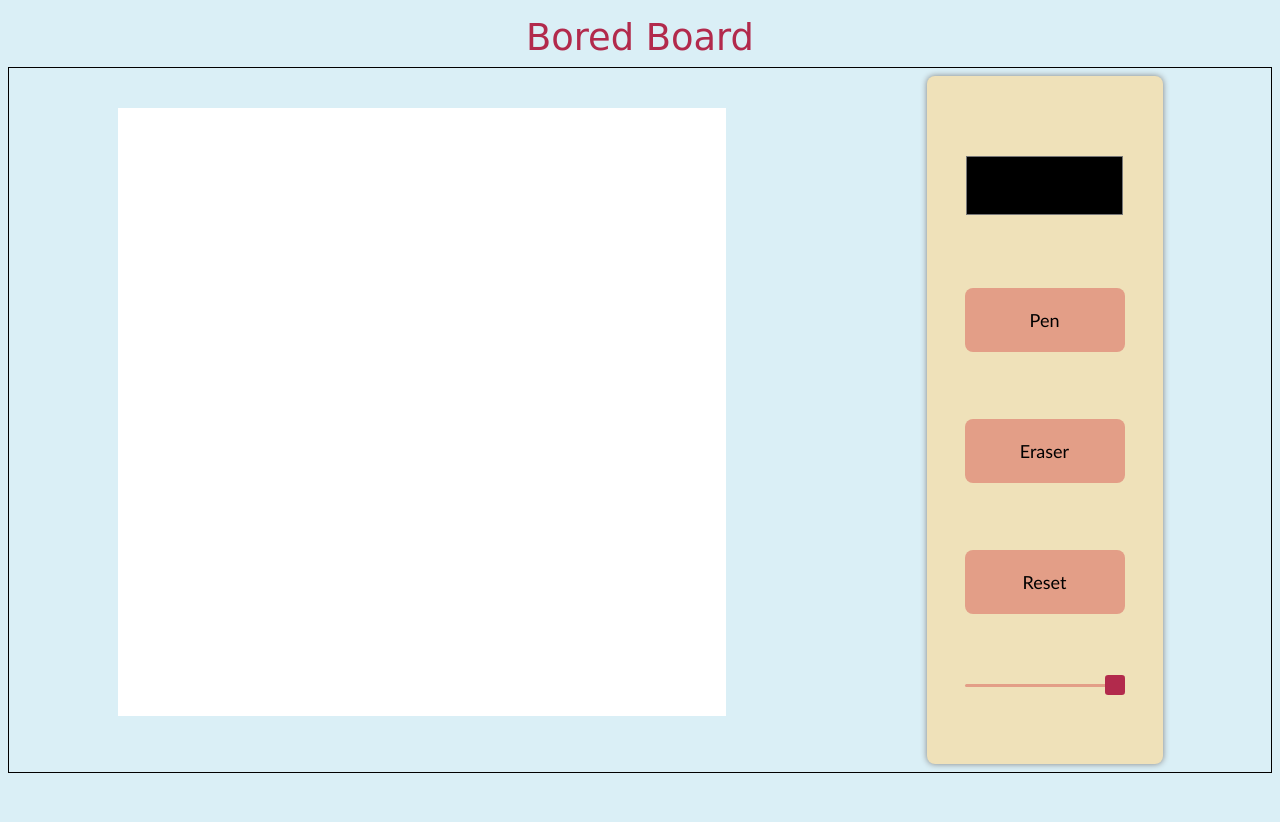
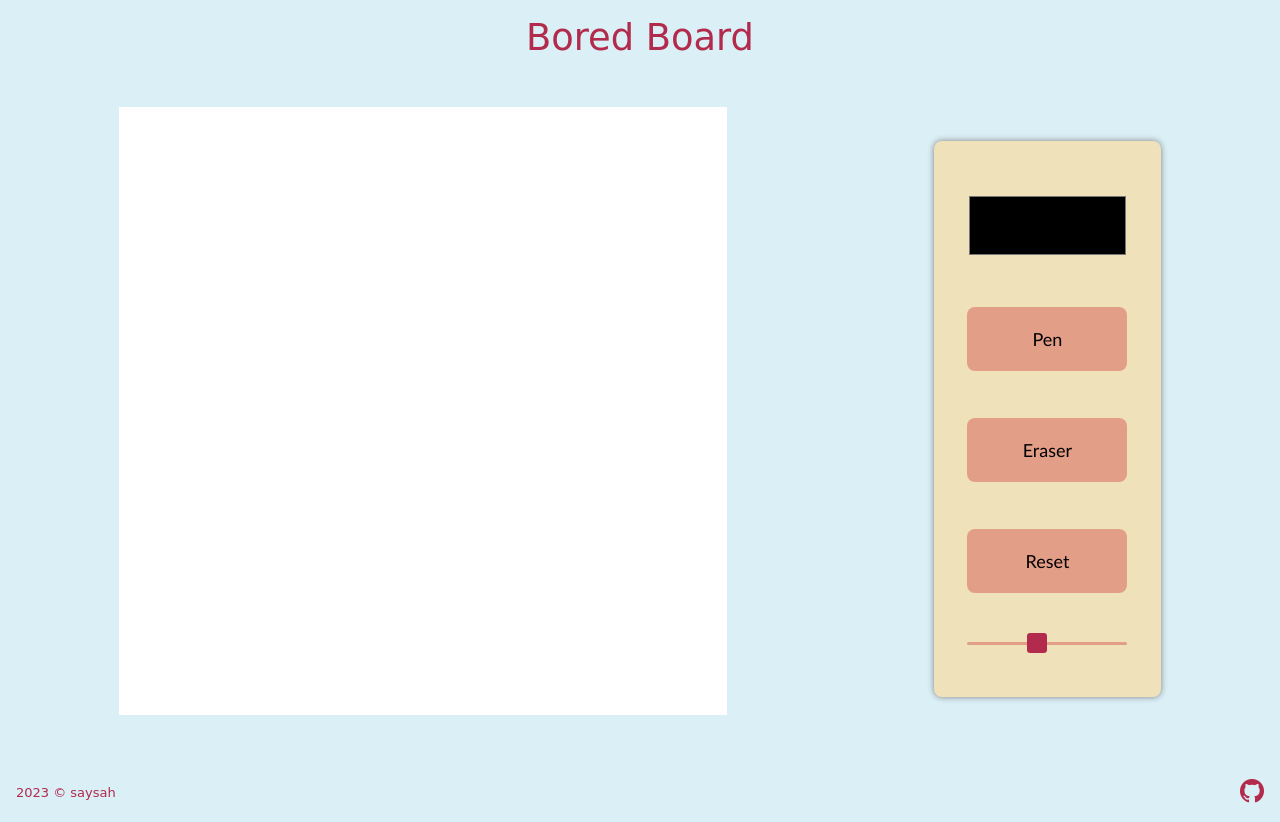
Before and after one commit to SayfSahaf/boredBoard, a plain HTML site: page index.html in a window 1280 px wide. Before the commit the page ends 800 px from the top, so only its background shows below. Drawn offline with nearby package versions, Linux system fonts and the light colour scheme; a web font is replaced by a local one.

Commit message:
finish ui

```diff
--- a/index.html
+++ b/index.html
@@ -9,6 +9,7 @@
     <link rel="preconnect" href="https://fonts.googleapis.com">
     <link rel="preconnect" href="https://fonts.gstatic.com" crossorigin>
     <link href="https://fonts.googleapis.com/css2?family=Oi&display=swap" rel="stylesheet">
+    <link rel="stylesheet" href="https://cdn.jsdelivr.net/npm/bootstrap-icons@1.10.5/font/bootstrap-icons.css">
     <title>Bored Board</title>
 </head>
 <body>
@@ -20,13 +21,20 @@
             <button class="btn">Pen</button>
             <button class="btn">Eraser</button>
             <button class="btn">Reset</button>
-            <input type="range" id="slider" min="4" max="32" value="32">
+            <input type="range" id="slider" min="4" max="32" value="16" step="4">
         </div>
         <div>
 
 
         </div>
     </main>
-    <footer></footer>
+    <footer>
+        <div id="remark">2023 &copy; saysah</div>
+        <div id="link">
+            <a href="https://github.com/SayfSahaf/boredBoard">
+                <i class="bi bi-github"></i>
+            </a>
+        </div>
+    </footer>
 </body>
 </html>
--- a/style.css
+++ b/style.css
@@ -13,11 +13,12 @@ header {
 }
 
 main{
-    border: solid black 1px;
     padding: 0.5rem;
     display: flex;
     flex-direction: row;
     justify-content: space-evenly;
+    flex-grow: 1;
+    align-items: center;
 }
 
 #options {
@@ -26,10 +27,11 @@ main{
     justify-content: space-evenly;
     align-items: center;
     border-radius: 0.5rem;
-    padding: 0.5rem;
+    padding: 0.2rem;
     margin-right: auto;
     margin-left: auto;
     width: 220px;
+    height: 550px;
     background-color: #efe1b9;
     box-shadow: 0px 0px 6px grey;
 }
@@ -85,6 +87,21 @@ input[type="range"]::-webkit-slider-thumb {
     font-size: large;
 }
 
+footer {
+    display: flex;
+    flex-direction: row;
+    justify-content: space-between;
+    padding: 0.5rem;
+    color: #b22a4c;
+    align-items: center;
+}
 
-main {
+footer > #remark {
+    font-family: 'Oi', cursive;
+    font-size: small;
 }
+
+footer > #link > a {
+    color: #b22a4c;
+    font-size: x-large;
+}
```
